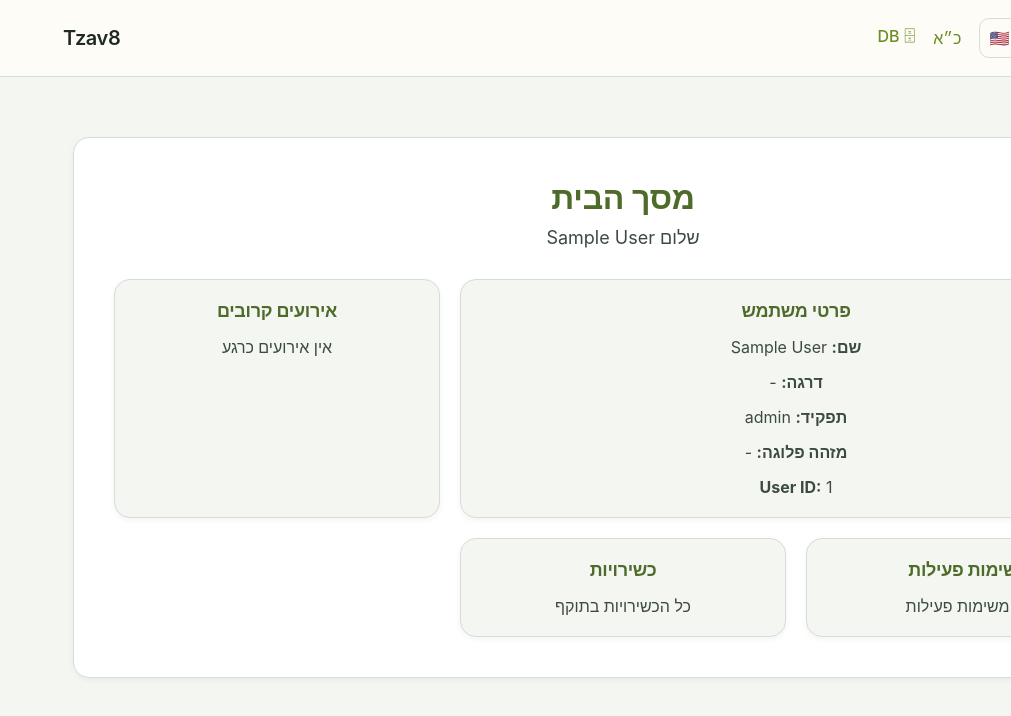
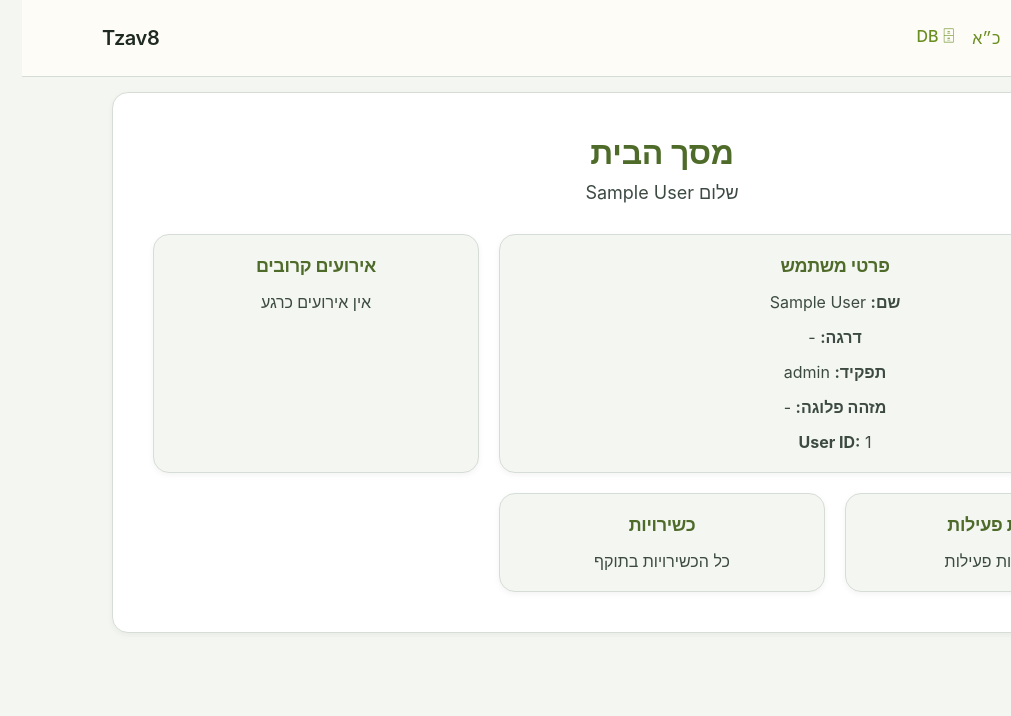
Before and after one commit to dorlevi7/tzav8, a React (Vite) app in the folder client/: page /home in a window 1280 px wide. Shown: the top 716 px of the page, without its empty margins (269-1280 px from the left). Built offline with nearby package versions, Linux system fonts and the light colour scheme; sample sign-in values are in the browser's storage.

Commit message:
Unify page layout spacing using global page-container margin

```diff
--- a/client/src/pages/CompanyHQManagement.jsx
+++ b/client/src/pages/CompanyHQManagement.jsx
@@ -33,7 +33,7 @@ function CompanyHQManagement() {
   }
 
   return (
-    <div className="personnel-management-container">
+    <div className="page-container">
       <div className="personnel-management-content">
         <div className="personnel-management-header">
           <h1>{t("companyHQManagement.title")}</h1>
--- a/client/src/pages/Home.jsx
+++ b/client/src/pages/Home.jsx
@@ -38,7 +38,7 @@ function Home() {
   }
 
   return (
-    <div className="home-container">
+    <div className="page-container">
       <div className="home-content">
         <div className="home-header">
           <h1>{t("home.title")}</h1>
--- a/client/src/pages/PersonnelManagement.jsx
+++ b/client/src/pages/PersonnelManagement.jsx
@@ -60,7 +60,7 @@ function PersonnelManagement() {
   }
 
   return (
-    <div className="personnel-management-container">
+    <div className="page-container">
       <div className="personnel-management-content">
         <div className="personnel-management-header">
           <h1>{t("personnelManagement.title")}</h1>
--- a/client/src/pages/PlatoonManagement.jsx
+++ b/client/src/pages/PlatoonManagement.jsx
@@ -135,7 +135,7 @@ function PlatoonManagement() {
 
   return (
     <>
-      <div className="personnel-management-container">
+      <div className="page-container">
         <div className="personnel-management-content">
           {/* Header */}
           <div className="personnel-management-header">
--- a/client/src/pages/PlatoonsManagement.jsx
+++ b/client/src/pages/PlatoonsManagement.jsx
@@ -76,7 +76,7 @@ function PlatoonsManagement() {
 
   return (
     <>
-      <div className="personnel-management-container">
+      <div className="page-container">
         <div className="personnel-management-content">
           <div className="personnel-management-header">
             <h1>{t("platoonsManagement.title")}</h1>
--- a/client/src/styles/global.css
+++ b/client/src/styles/global.css
@@ -374,3 +374,28 @@ body.lang-switching #root {
     background: var(--accent-color);
     color: white;
 }
+
+/* =========================
+   Page Layout
+========================= */
+
+.page-container {
+    width: 100%;
+    margin-top: 15px;
+    /* המרחק מה-navbar */
+
+    display: flex;
+    justify-content: center;
+
+    padding: 0 16px;
+
+    background-color: var(--background-color);
+}
+
+@media (max-width: 700px) {
+    .page-container {
+        margin-top: 20px;
+        padding: 0 12px;
+        min-height: calc(100vh - 20px);
+    }
+}
```
